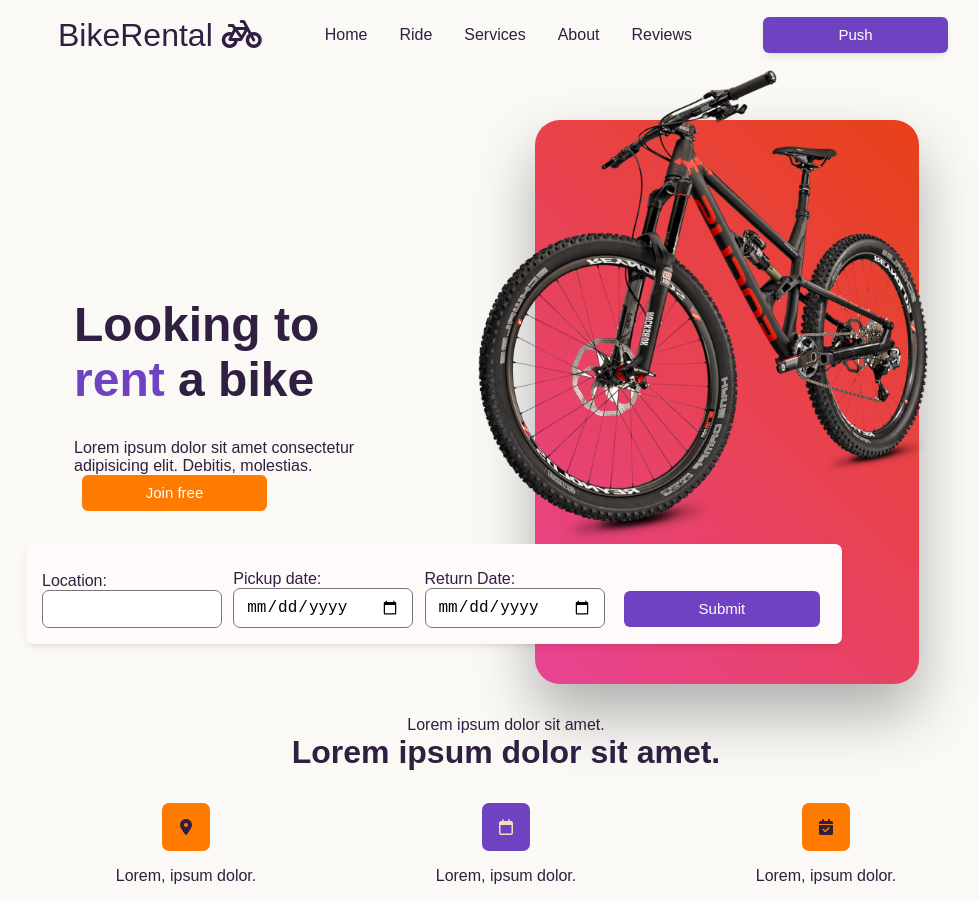
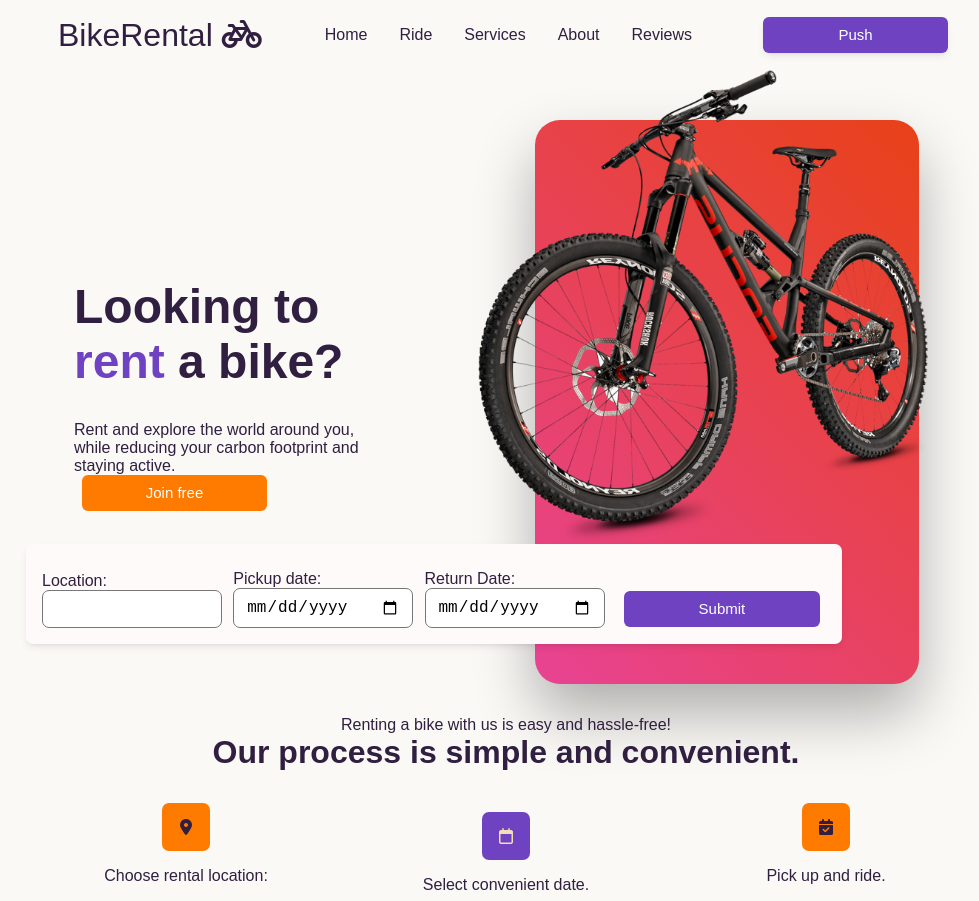
Before and after one commit to krawczyk071/bike-rental, a React (Create React App) app: page / in a window 1280 px wide. Shown: the top 901 px of the page, without its empty margins (134-1113 px from the left). Built offline with nearby package versions, Linux system fonts and the light colour scheme; no server answers.

Commit message:
ai generation of site content

```diff
--- a/src/components/About.js
+++ b/src/components/About.js
@@ -4,24 +4,26 @@ const About = () => {
   return (
     <div className="about">
       <h3>ABOUT US.</h3>
-      <h1>Lorem ipsum dolor sit amet.</h1>
+      <h1>Discover Our Convenient Bike Rental Service</h1>
       <div className="about_two">
         <div className="about__photo">
           <img src="./img/about.png" alt="" />
         </div>
         <div className="about__text">
-          <h3>Lorem, ipsum dolor.</h3>
+          <h3>Welcome to our bike rental service!</h3>
           <p>
-            Lorem ipsum dolor sit amet consectetur adipisicing elit. Eius, vero
-            placeat id architecto autem repellat. Voluptas impedit rem molestias
-            optio, animi beatae sit iste ut laborum. Amet modi perspiciatis
-            molestias.
+            We believe that biking is not only a fun and healthy way to explore
+            your surroundings, but it also helps reduce your carbon footprint
+            and promotes sustainable transportation practices. Our rental fleet
+            consists of well-maintained bikes, including electric bikes, to suit
+            all types of riders and needs.
           </p>
           <p>
-            Lorem ipsum dolor sit amet consectetur adipisicing elit. Eius, vero
-            placeat id architecto autem repellat. Voluptas impedit rem molestias
-            optio, animi beatae sit iste ut laborum. Amet modi perspiciatis
-            molestias.
+            Our knowledgeable staff is committed to providing exceptional
+            customer service and helping you make the most of your biking
+            experience. Whether you're a local looking to explore your city or a
+            visitor looking for an eco-friendly way to see the sights, we've got
+            you covered. Thank you for choosing us for your biking needs!
           </p>
         </div>
       </div>
--- a/src/components/Hero.js
+++ b/src/components/Hero.js
@@ -6,11 +6,11 @@ const Hero = () => {
       <div className="hero">
         <div className="hero__text">
           <h1>
-            Looking to <span>rent</span> a bike
+            Looking to <span>rent</span> a bike?
           </h1>
           <h2>
-            Lorem ipsum dolor sit amet consectetur adipisicing elit. Debitis,
-            molestias.
+            Rent and explore the world around you, while reducing your carbon
+            footprint and staying active.
           </h2>
           <button className="btn hero__btn">Join free</button>
         </div>
--- a/src/components/How.js
+++ b/src/components/How.js
@@ -3,27 +3,28 @@ import React from "react";
 const How = () => {
   return (
     <div className="how">
-      <h3>Lorem ipsum dolor sit amet.</h3>
-      <h1>Lorem ipsum dolor sit amet.</h1>
+      <h3>Renting a bike with us is easy and hassle-free! </h3>
+      <h1>Our process is simple and convenient.</h1>
       <div className="how__three">
         <div className="how__card">
           <div className="how__icon">
             <i className="fa-solid fa-location-dot"></i>
           </div>
-          <h3>Lorem, ipsum dolor.</h3>
+          <h3>Choose rental location:</h3>
           <p>
-            Lorem ipsum dolor sit amet consectetur, adipisicing elit. Porro,
-            doloremque!
+            Consider your desired ride type when selecting a rental location.
+            Choose a city center for leisurely rides or a park/trail location
+            for a more challenging experience.
           </p>
         </div>
         <div className="how__card">
           <div className="how__icon">
             <i className="fa-regular fa-calendar"></i>
           </div>
-          <h3>Lorem, ipsum dolor.</h3>
+          <h3>Select convenient date.</h3>
           <p>
-            Lorem ipsum dolor sit amet consectetur, adipisicing elit. Porro,
-            doloremque!
+            Select a rental bike date that works for your schedule and provides
+            enough time to fully enjoy your biking adventure.
           </p>
         </div>
         <HowCard />
@@ -40,10 +41,11 @@ const HowCard = () => {
       <div className="how__icon">
         <i className="fa-solid fa-calendar-check"></i>
       </div>
-      <h3>Lorem, ipsum dolor.</h3>
+      <h3>Pick up and ride.</h3>
       <p>
-        Lorem ipsum dolor sit amet consectetur, adipisicing elit. Porro,
-        doloremque!
+        On the day of your rental, go to the designated location to pick up your
+        bike. Our company will provide you with a helmet, lock, and any other
+        accessories you may need.
       </p>
     </div>
   );
--- a/src/components/Rent.js
+++ b/src/components/Rent.js
@@ -5,8 +5,8 @@ import { allFilter } from "../utils/data";
 const Rent = () => {
   return (
     <div className="rent">
-      <h3>Lorem ipsum dolor sit amet.</h3>
-      <h1>Lorem ipsum dolor sit amet.</h1>
+      <h3>Experience the city on two wheels with our bike rentals.</h3>
+      <h1>Discover more, own less: rent a bike today!</h1>
       <div className="rent__cards">
         {allFilter.map((a) => (
           <Card item={a} />
--- a/src/components/Review.js
+++ b/src/components/Review.js
@@ -1,14 +1,15 @@
 import React from "react";
+import { reviews } from "../utils/data2";
 
 const Review = () => {
   return (
     <div className="review" id="reviews">
-      <h3>Lorem ipsum dolor sit amet.</h3>
-      <h1>Lorem ipsum dolor sit amet.</h1>
+      <h3>Our Customers Love Us! </h3>
+      <h1>See What They Say About Their Biking Adventures!</h1>
       <div className="review__three">
-        <ReviewCard />
-        <ReviewCard />
-        <ReviewCard />
+        {reviews.map((r) => (
+          <ReviewCard data={r} />
+        ))}
       </div>
     </div>
   );
@@ -16,21 +17,14 @@ const Review = () => {
 
 export default Review;
 
-const ReviewCard = () => {
+const ReviewCard = ({ data }) => {
   return (
     <div className="review__card shadow-sm">
       <div className="review__head">
         <img src="./img/rev2.jpg" alt="" />
       </div>
-      <h2>ipsum dolor</h2>
-      <p>
-        Lorem, ipsum dolor sit amet consectetur adipisicing elit. Maxime
-        architecto ratione laborum. Sunt voluptate, voluptatum illum excepturi
-        officia obcaecati vitae provident necessitatibus quo eius, totam fuga
-        repudiandae atque. Eius debitis ut odio animi quam assumenda, harum
-        voluptatem ad ipsam soluta aut? Nobis commodi, in ipsam consequatur
-        aspernatur minima similique! Alias.
-      </p>
+      <h2>{data.name}</h2>
+      <p>{data.text}</p>
     </div>
   );
 };
--- /dev/null
+++ b/src/utils/data2.js
@@ -0,0 +1,14 @@
+export const reviews = [
+  {
+    name: "Xavier Wong",
+    text: "I was a bit hesitant about renting a bike, but I'm so glad I did! The rental process was easy and the staff provided helpful tips on the best routes to take. The bike was comfortable and in great shape. I had a wonderful time exploring the city on two wheels and would definitely rent from them again.",
+  },
+  {
+    name: "Jasmine Patel",
+    text: "I had an amazing experience renting a bike for a day. The staff was friendly and knowledgeable, and the bike was in excellent condition. It was a great way to explore the city and I highly recommend this bike rental service.",
+  },
+  {
+    name: "Olivia Rodriguez",
+    text: "The staff was incredibly friendly and accommodating, and the bike was perfect for exploring the local bike trails. The rental process was smooth and hassle-free, and I appreciate the effort the company puts into maintaining their bikes. I would definitely rent from them again and recommend them to others.",
+  },
+];
```
